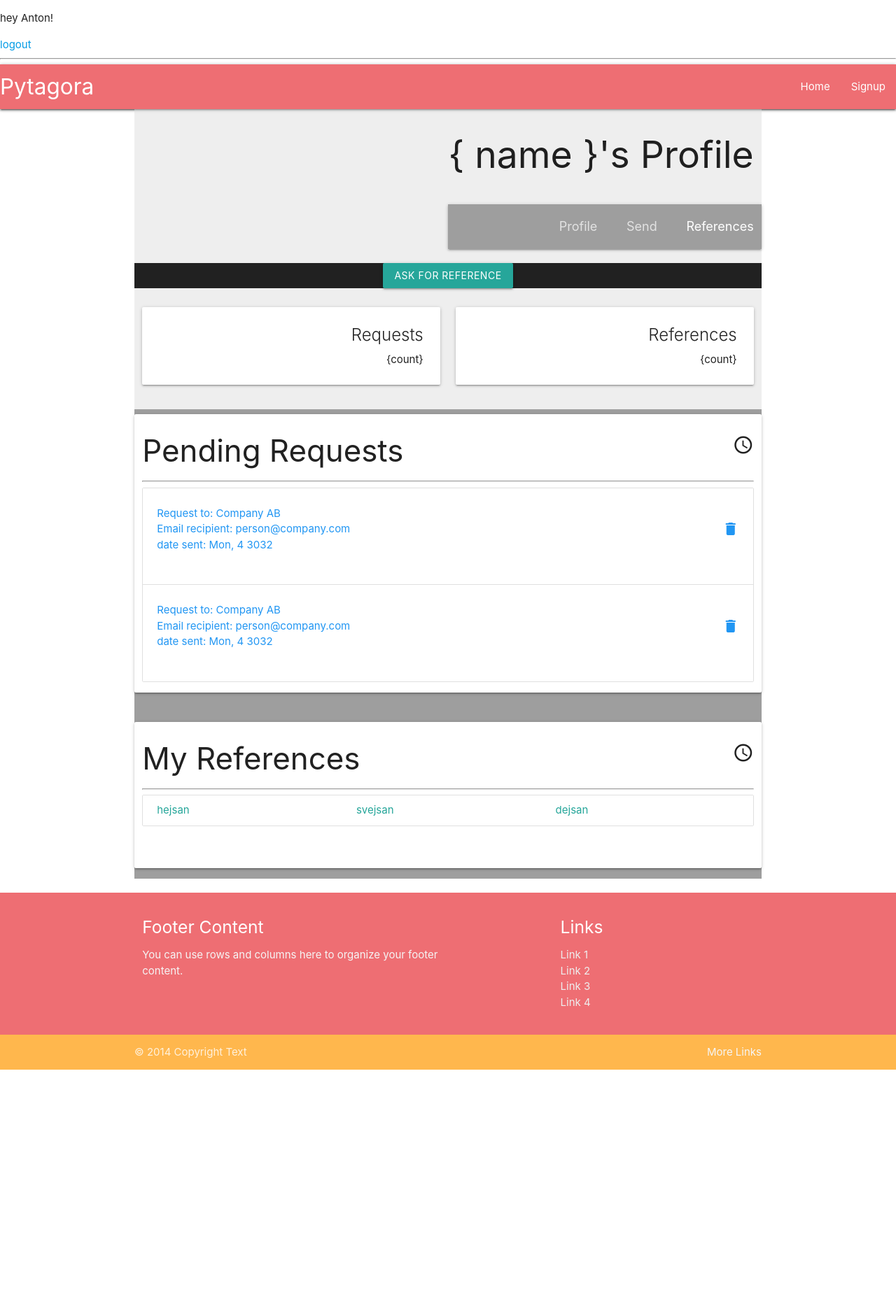
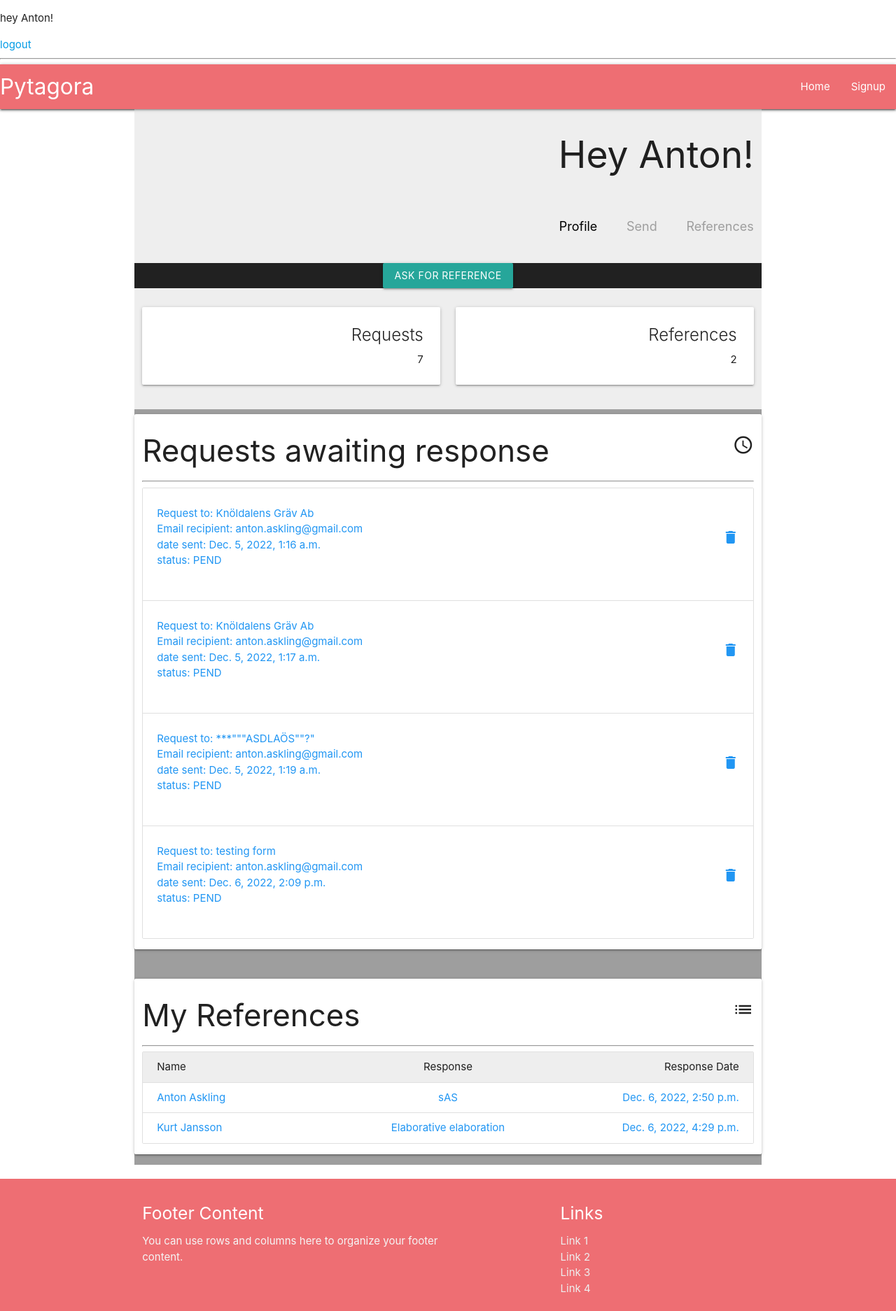
Before and after one commit to 4ntm4n/ms-four, a Django app: page /profile/ in a window 1280 px wide. Shown: the top 1874 px of the page at 70% size. Before the commit the page ends 1529 px from the top, so only its background shows below. Run offline with Django 4.2, Linux system fonts and the light colour scheme; a user stored in the database is signed in; data comes from the database, SQL or seed files in the repository; both versions use the stored data as it was after the commit; some libraries are stand-ins or nearby versions.

Commit message:
add reference response context to testprofile

```diff
--- a/userprofile/templates/userprofile/test_profile.html
+++ b/userprofile/templates/userprofile/test_profile.html
@@ -3,23 +3,23 @@
 {% block content %}
     <div class="container center grey lighten-3">
         <section class="profile-section">
-            <div class="heading-row row">
+            <div class="heading-row row row-margin-delete">
                 <div class="heading-box col s12">
-                    <h2 class="hm right">{ name }'s Profile</h2>
+                    <h2 class="hm right">Hey {{ user.first_name }}!</h2>
                 </div>
             </div>
             <div class="crumbs-row row">
-                <nav class="crumbs-box col s10 m6 right grey">
+                <nav class="crumbs-box col s10 m6 right transparent z-depth-0">
                     <div class="nav-wrapper right ">
-                          <a  href="#!" class="breadcrumb ">Profile</a>
-                          <a  href="#!" class="breadcrumb ">Send</a>
-                          <a  href="#!" class="breadcrumb ">References</a>
+                          <a  href="#!" class="breadcrumb black-text">Profile</a>
+                          <a  href="#!" class="breadcrumb grey-text">Send</a>
+                          <a  href="#!" class="breadcrumb grey-text">References</a>
                     </div>
                 </nav>
             </div>
             <div class="req-reference-row row">
                 <div class="col s12 profilesque-image grey darken-4">
-                    <button class="btn" id="req-reference">Ask For Reference</button>
+                    <a class="btn" id="req-reference" href="{% url 'send_request' %}">Ask For Reference</a>
                 </div>
             </div>
             <div class="counter-row row row-margin-delete">
@@ -27,7 +27,7 @@
                     <div class="card right-align rounded">
                         <div class="card-content">
                             <span class="hs card-title"> Requests </span>
-                            <span class="xl3">{count}</span>
+                            <span class="xl3">{{ count_requests }}</span>
                         </div>
                     </div>
                 </div>
@@ -36,7 +36,7 @@
                     <div class="card right-align rounded">
                         <div class="card-content">
                             <span class="hs card-title"> References </span>
-                            <span class="xl3">{count}</span>
+                            <span class="xl3">{{ count_responses }}</span>
                         </div>
                     </div>
                 </div>
@@ -45,17 +45,20 @@
         <section class="grey rounded">
             <div class="row">
                 <div class="col s12 card-panel rounded left-align">
-                    <h3 class="hs">Pending Requests <i class="material-icons small right">access_time</i></h3>
+                    <h3 class="hs">Requests awaiting response <i class="material-icons small right">access_time</i></h3>
                     <hr/>
 
                     <div class="collection ">
+                        {% for request in requests %}
+                            {% if request.status == "PEND" %}
                             <a class=" collection-item " href="">
                                 <div class="row valign-wrapper">
                                     <div class="col s9 content truncate">
                                         <p class="truncate blue-text">
-                                        Request to: Company AB<br />
-                                        Email recipient: person@company.com<br />
-                                        date sent: Mon, 4 3032 <br />
+                                             Request to: {{ request.company_name }}<br />
+                                             Email recipient: {{ request.to_email }}<br />
+                                            date sent: {{ request.time_sent }} <br />
+                                            status: {{ request.status }}
                                         </p>
                                     </div>
                                     <div class="col s3">
@@ -63,40 +66,41 @@
                                     </div>
                                 </div>
                             </a>
-                        <a class=" collection-item " href="">
-                            <div class="row valign-wrapper">
-                                <div class="col s9 content truncate">
-                                    <p class="truncate blue-text">
-                                        Request to: Company AB<br />
-                                        Email recipient: person@company.com<br />
-                                        date sent: Mon, 4 3032 <br />
-                                    </p>
-                                </div>
-                                <div class="col s3">
-                                    <i class="right material-icons blue-text">delete</i>
-                                </div>
-                            </div>
-                        </a>
+                            {% endif %}
+                        {% endfor %}
                     </div>
             </div>
             </div>
 
             <div class="row">
                 <div class="col s12 card-panel rounded left-align">
-                    <h3 class="hs">My References <i class="material-icons small right">access_time</i></h3>
+                    <h3 class="hs">My References <i class="material-icons small right">list</i></h3>
                     <hr/>
+
+
                     <div class="collection">
-                        <a class="row collection-item reference-collection" href="">
-                                <div class="col s4">hejsan </div>
-                                <div class="col s4">svejsan</div>
-                                <div class="col s4">dejsan</div>
+                        <div class="row collection-item reference-collection grey lighten-3">
+                            <div class="col s3 truncate left-align bold">Name</div>
+                                    <div class="col s6 truncate center-align bold">Response</div>
+                                    <div class="col s3 truncate right-align bold">Response Date</div>
                         </div>
+                        {% for response in comp_responses %}
+                        <a class="row collection-item reference-collection blue-text" href="">
+                                <div class="col s3 truncate left-align"> {{ response.get_full_name }}</div>
+                                <div class="col s6 truncate center-align">{{ response.elaborate }}</div>
+                                <div class="col s3 truncate right-align">{{ response.time_added }}</div>
                         </a>
+                        {% empty %}
+                        <div class="col s12 truncate center-align collection-item grey-text">
+                            <p>You don't have any references yet. They will show up here.</p>
+                        </div>
+                       {% endfor %}
+                    </div>
+
                     </div>
 
                 </div>
             </div>
         </section>
-    </div>
 
 {% endblock content %}
--- a/userprofile/views.py
+++ b/userprofile/views.py
@@ -87,8 +87,11 @@ class TestProfileView(LoginRequiredMixin, ListView):
         context = super().get_context_data(**kwargs)
         context["profile"] = context["profile"].filter(user=self.request.user)
         context["requests"] = context["profile"][0].refrequest_set.all()
+        context["count_requests"] = context["requests"].count()
+        print(context["requests"].count())
         context["comp_responses"] = context["profile"][0].refresponse_set.all(
         ).filter(ref_request__status="COMP")
+        context["count_responses"] = context["comp_responses"].count()
         return context
 
 
```
Also changed, not shown: db.sqlite3, 1 other file. Lines whose indentation alone changed are shown as unchanged.
